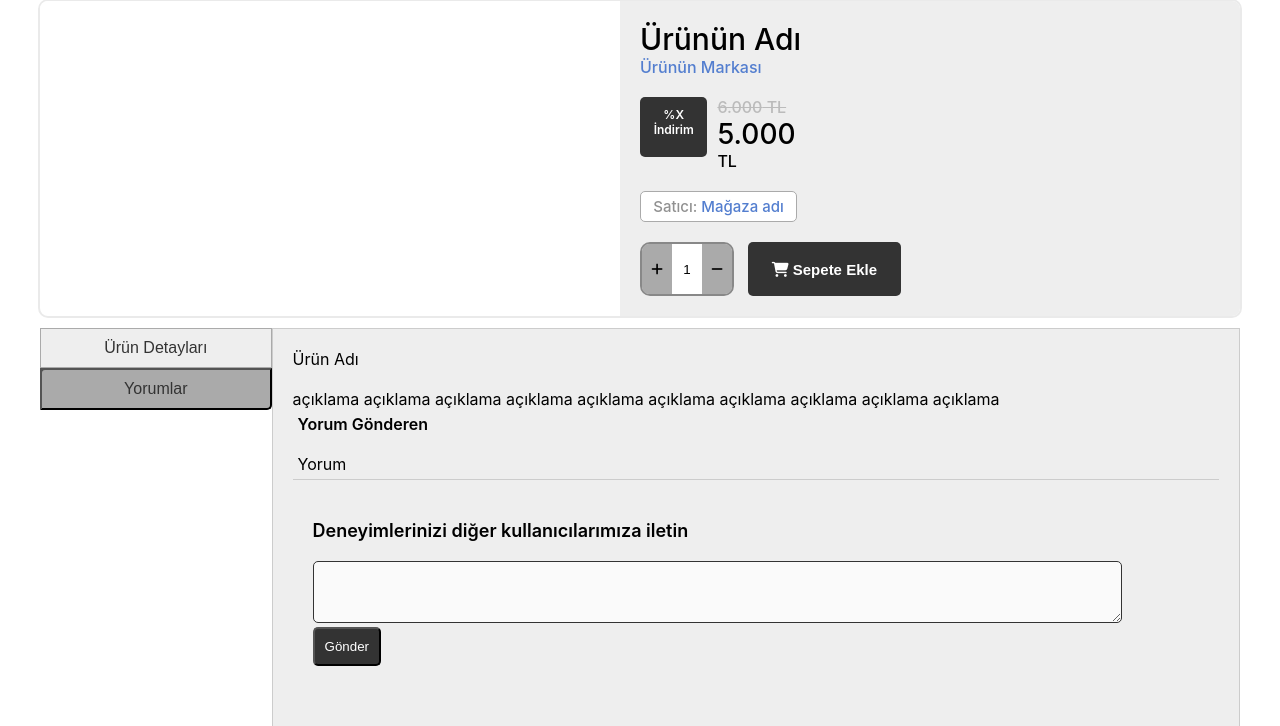
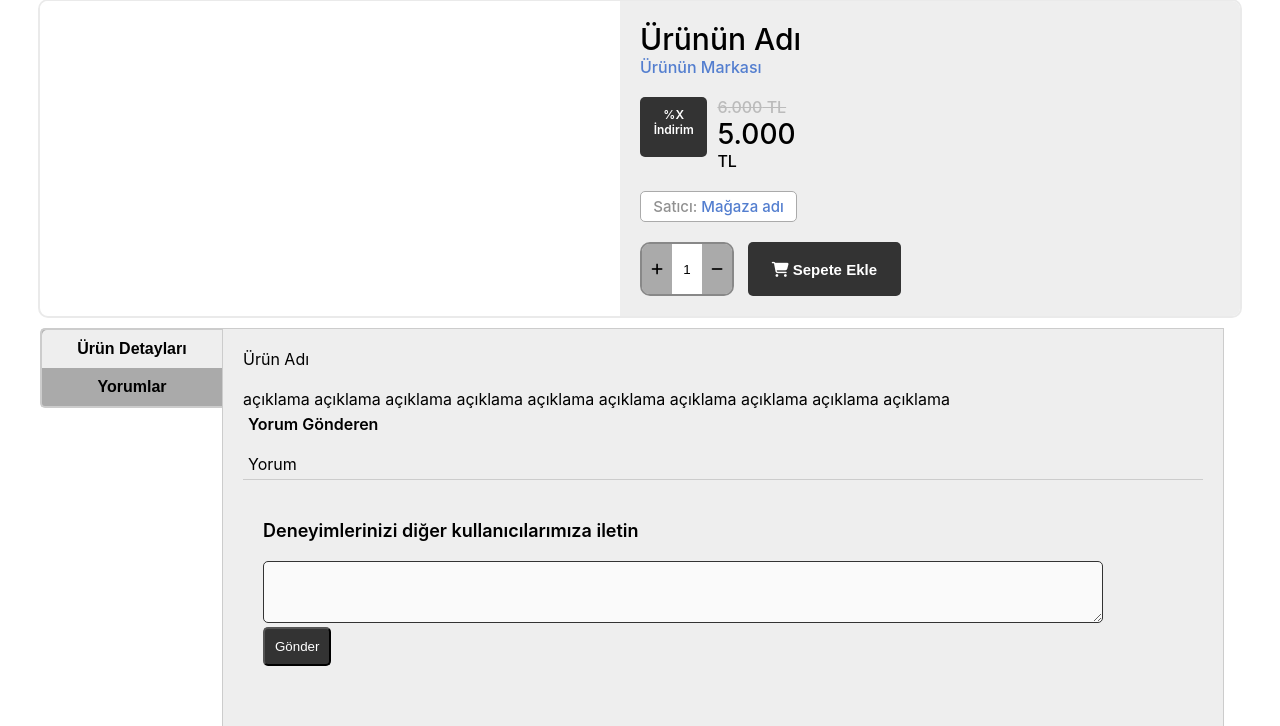
Before and after one commit to sinankerim/HimalayaSite, a PHP site: page /product.html in a window 1280 px wide; the page is wider, and only the part inside the window is pictured. Shown: the part 157-883 px from the top of that part. Run offline with PHP 8.4, Linux system fonts and the light colour scheme; some libraries are stand-ins or nearby versions.

Commit message:
Update 17:05

```diff
--- a/site/CSS.css
+++ b/site/CSS.css
@@ -931,11 +931,13 @@ body
 
 #product-bottom-left
 {
-	width: 20%;
+	width: 15%;
 	display: flex;
 	flex-direction: column;
-	background-color: #555;
-	height: 75px;
+	background-color: #aaa;
+	border:2px solid #ccc;
+	border-right: 0px;
+	height: 76px;
 	border-radius: 5px 0px 0px 5px;
 }
 
@@ -943,23 +945,24 @@ body
 {
 	padding:10px 5px;
 	font-size:16px;
-	font-weight: 500;
+	font-weight: 550;
+	outline:none;
 }
 
 #product-pDetails-btn
 {
-	color:#333;
-	background-color: #eee;
-	border:1px solid #aaa;
-	border-radius: 0px 0px 0px 0px;
+	color:#000;
+	background-color:#eee;
+	border:0px solid #eee;
+	border-radius: 5px 0px 0px 0px;
 }
 
 #product-pComments-btn
 {
-	color:#333;
+	color:#000;
 	background-color:#aaa;
-	//border:1px solid #eee;
-	border-radius: 5px 0px 5px 0px;
+	border:0px solid #eee;
+	border-radius: 0px 0px 0px 5px;
 }
 
 
@@ -1018,3 +1021,8 @@ body
 	background-color: #fafafa;
 	max-height: 100px;
 }
+
+@keyframes fade {
+	0% { opacity: 0 }
+	100% { opacity: 1 }
+}
--- a/site/product.html
+++ b/site/product.html
@@ -22,17 +22,18 @@
 				});
 
 				$('#product-details').css({
-					'display':'block'
+					'display':'block',
+					'animation':'fade 1s'
+				});
+
+				$('#product-pComments-btn').css({
+
+					'background-color':'#aaa'
+
 				});
 
 				$('#product-pDetails-btn').css({
-
 					'background-color':'#eee'
-
-				});
-
-				$('#product-pComments-btn').css({
-					'background-colo':'#aaa'
 				});
 		});
 
@@ -44,18 +45,21 @@
 				});
 
 				$('#product-comment').css({
-					'display':'block'
+					'display':'block',
+					'animation':'fade 1s'
 				});
 
-			$('#product-pComments-btn').css({
+				$('#product-pDetails-btn').css({
 
-					'background-color':'#eee'
+					'background-color':'#aaa'
 
 				});
 
-				$('#product-pDetails-btn').css({
-					'background-colo':'#aaa'
+				$('#product-pComments-btn').css({
+					'background-color':'#eee'
 				});
+
+
 		});
 
 
```
